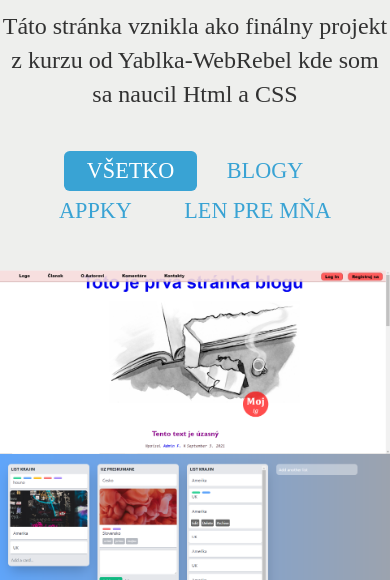
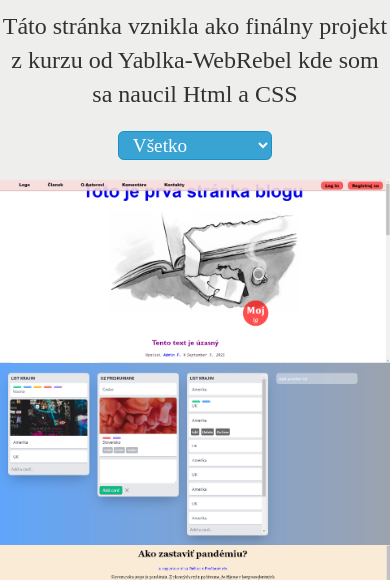
Before and after one commit to Fiiillliiippp/Final-hrml, a plain HTML site: page public/index.html in a window 390 px wide. Shown: the part 520-1100 px from the top of the page. Drawn offline with Linux system fonts and the light colour scheme.

Commit message:
uz sa len hrajkame

```diff
--- a/public/index.html
+++ b/public/index.html
@@ -10,7 +10,7 @@
     <meta name="viewport" content="width=device-width, initial-scale=1.0">
     <script src="https://kit.fontawesome.com/1efe16da8e.js" crossorigin="anonymous"></script>
     <link rel="stylesheet" href="../normalizer/normalizer.css">
-    <link rel="stylesheet" href="./style.css">
+    <link rel="stylesheet" href="../style.css/style.css">
     <title>Finale</title>
 
 </head>
@@ -79,6 +79,14 @@
                         <li><a href="moje.html">Len pre mňa</a></li>
                     </ul>
 
+                    <form class="menu-dropdown">
+                        <select>
+                            <option value="index.html">Všetko</option>
+                            <option value="blogy.html">Blogy</option>
+                            <option value="appky.html">Appky</option>
+                            <option value="moje.html">Len pre mňa</option>
+                        </select>
+                    </form>
 
                 </div>
                 <section class="gallery">
@@ -142,8 +150,6 @@
     </footer>
 
 
-
-
 </body>
 
 </html>
--- a/public/style.css
+++ b/style.css/style.css
@@ -236,7 +236,8 @@ img {
     margin-top: 0;
 }
 
-.controls {
+.controls,
+.menu-dropdown {
     /* width: 720px; */
     margin: 3.125em auto;
     text-align: center;
@@ -266,6 +267,23 @@ img {
     border-radius: 0.259em;
 }
 
+.menu-dropdown{
+    display: none;
+    margin: 1em 0 1em;
+    font-size: 1.5em;
+}
+.menu-dropdown select{
+    color: #fff;
+    background: #39a3d4;
+    border:1px solid #1990C8;
+    border-radius: .3em;
+    width: 8em;
+    height: 1.5em;
+    line-height: 2.4em;
+    padding: 0 .5em;
+    cursor: pointer;
+}
+
 .gallery {
     font-size: 0;
     text-align: center;
@@ -274,6 +292,14 @@ img {
 .gallery img {
     width: 50%;
 }
+
+.gallery img:hover,
+.gallery img:focus {
+    transform: scale(1.05);
+    transition: 0.5s ease;
+}
+
+
 
 /* FOOTER */
 
@@ -444,9 +470,9 @@ footer .menu {
 }
 
 @media (max-width: 675px){
-    .contact-bar {
-        /* font-size: 70%; */
-    }
+    /* .contact-bar {
+        font-size: 70%;
+    } */
 
     .personal {
         width: auto;
@@ -462,7 +488,18 @@ footer .menu {
     }
 
 }
+@media (max-width: 591px){
+    .controls {
+        display: none;
+    }
 
+    .menu-dropdown {
+        display: block;
+    }
+
+
+
+}
 @media (max-width: 582px){
 
     .personal,
```
